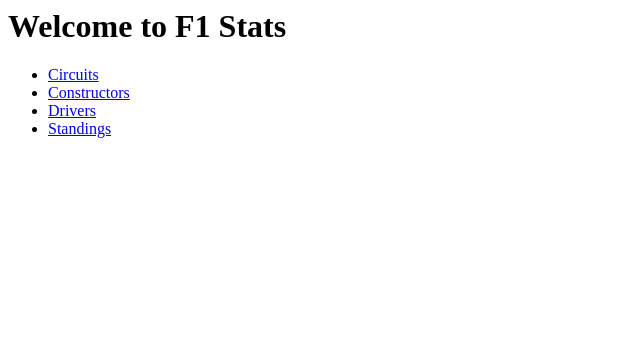
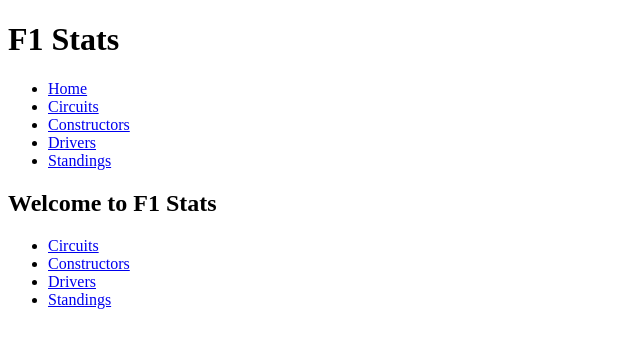
Before and after one commit to fsola99/f1-stats, a Django app: template f1_stats/stats/templates/stats/index.html in a window 1280 px wide. Shown: the top 348 px of the page, without its empty margins (0-640 px from the left). Run offline with Django 5.2, Linux system fonts and the light colour scheme; the template is opened without the code that fills it, so the values that code supplies are empty.

Commit message:
first steps v2

```diff
--- a/f1_stats/f1_stats/settings.py
+++ b/f1_stats/f1_stats/settings.py
@@ -55,7 +55,7 @@ ROOT_URLCONF = 'f1_stats.urls'
 TEMPLATES = [
     {
         'BACKEND': 'django.template.backends.django.DjangoTemplates',
-        'DIRS': [],
+        'DIRS': [BASE_DIR / 'templates'],
         'APP_DIRS': True,
         'OPTIONS': {
             'context_processors': [
--- /dev/null
+++ b/f1_stats/f1_stats/templates/base.html
@@ -0,0 +1,26 @@
+<!-- templates/base.html -->
+<!DOCTYPE html>
+<html lang="en">
+<head>
+    <meta charset="UTF-8">
+    <meta name="viewport" content="width=device-width, initial-scale=1.0">
+    <title>{% block title %}F1 Stats{% endblock %}</title>
+</head>
+<body>
+    <header>
+        <h1>F1 Stats</h1>
+        <nav>
+            <ul>
+                <li><a href="{% url 'index' %}">Home</a></li>
+                <li><a href="{% url 'circuits' %}">Circuits</a></li>
+                <li><a href="{% url 'constructors' %}">Constructors</a></li>
+                <li><a href="{% url 'drivers' %}">Drivers</a></li>
+                <li><a href="{% url 'standings' %}">Standings</a></li>
+            </ul>
+        </nav>
+    </header>
+    <div class="content">
+        {% block content %}{% endblock %}
+    </div>
+</body>
+</html>
--- a/f1_stats/stats/templates/stats/index.html
+++ b/f1_stats/stats/templates/stats/index.html
@@ -1,7 +1,14 @@
-<h1>Welcome to F1 Stats</h1>
+<!-- templates/stats/index.html -->
+{% extends 'base.html' %}
+
+{% block title %}Home{% endblock %}
+
+{% block content %}
+<h2>Welcome to F1 Stats</h2>
 <ul>
     <li><a href="{% url 'circuits' %}">Circuits</a></li>
     <li><a href="{% url 'constructors' %}">Constructors</a></li>
     <li><a href="{% url 'drivers' %}">Drivers</a></li>
     <li><a href="{% url 'standings' %}">Standings</a></li>
 </ul>
+{% endblock %}
```
Also changed, not shown: f1_stats/stats/templates/stats/circuits.html (+9 -0 lines), f1_stats/stats/templates/stats/drivers.html (added, +8 -0 lines), f1_stats/stats/templates/stats/standings.html (+9 -0 lines).
